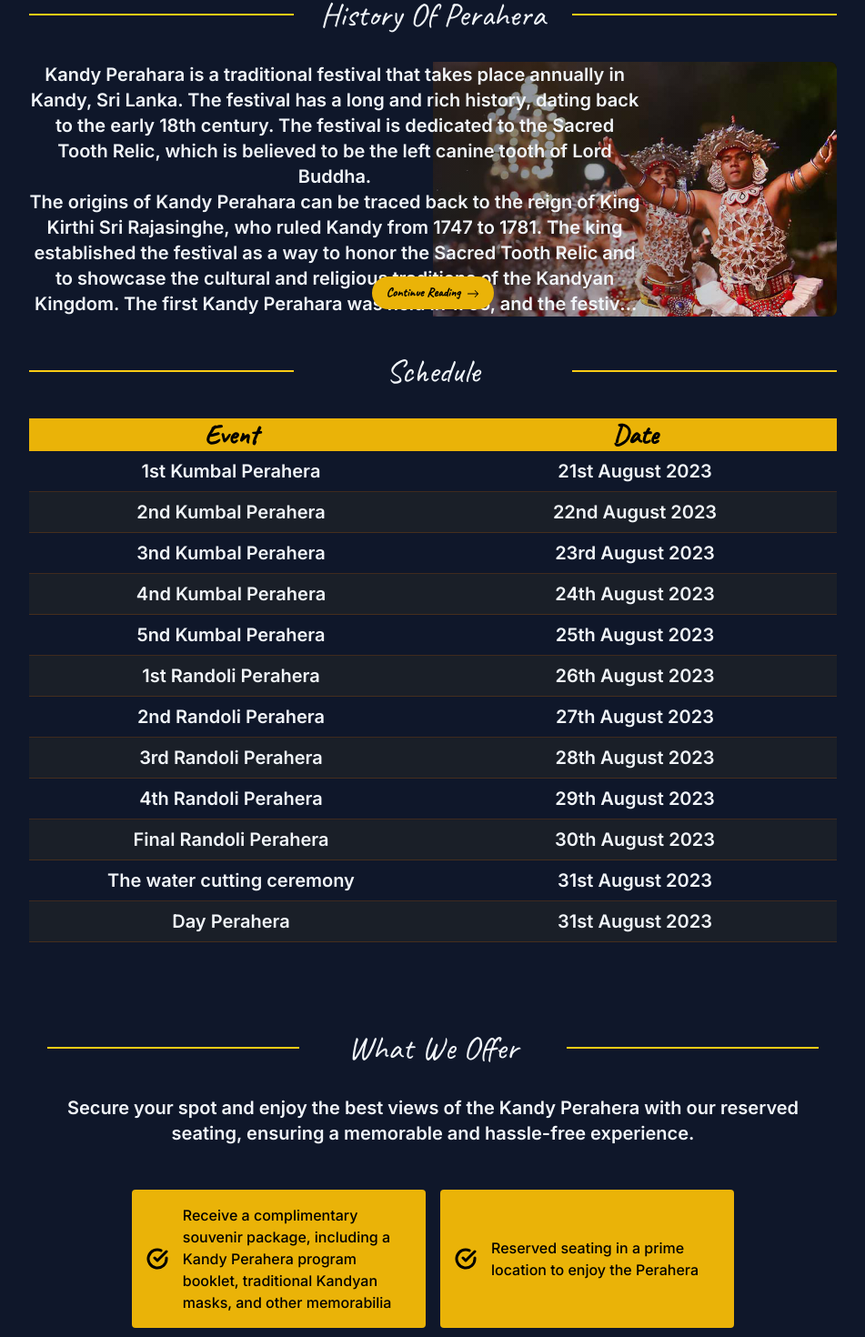
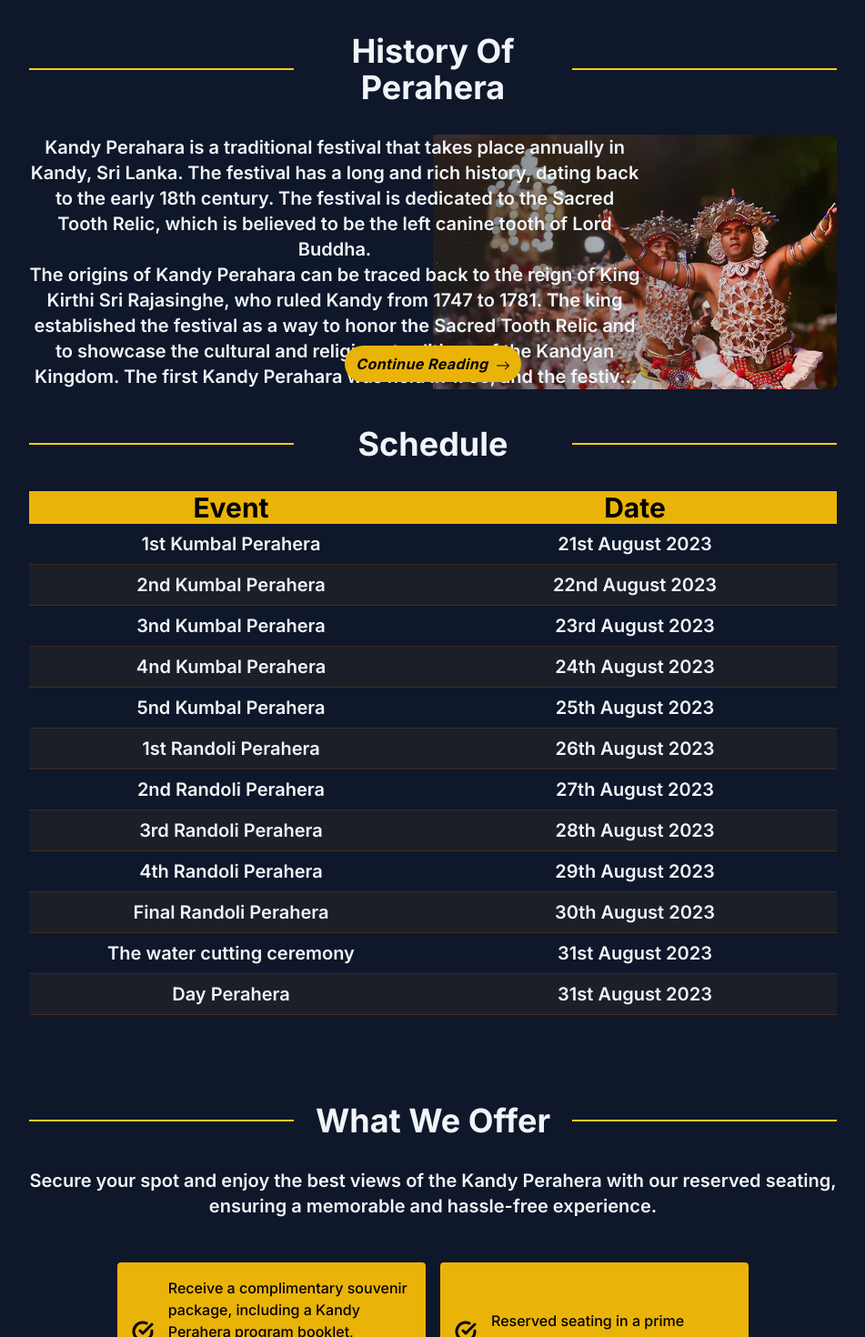
Before and after one commit to rumeshranaweera/kandyperahera, a Next.js app: page / in a window 1280 px wide. Shown: the part 1320-2790 px from the top of the page at 91% size, without its empty margins (164-1115 px from the left). Built offline with nearby package versions, Linux system fonts and the light colour scheme.

Commit message:
change font

```diff
--- a/app/globals.css
+++ b/app/globals.css
@@ -28,11 +28,11 @@ h3,
 h4,
 h5,
 h6 {
-  @apply font-canveat;
+  @apply font-bold font-inter;
 }
 
 .primary-btn {
-  @apply h-10 px-3 py-1 font-semibold text-black capitalize bg-yellow-500 rounded-full font-canveat hover:bg-yellow-600;
+  @apply h-10 px-3 py-1 font-bold tracking-wide text-black capitalize bg-yellow-500 rounded-full font-inter hover:bg-yellow-600;
 }
 .paragraph {
   @apply text-xl font-semibold;
--- a/components/history .tsx
+++ b/components/history .tsx
@@ -79,7 +79,7 @@ function Hstory() {
           </div>
           <button
             onClick={() => setIsHistoryModelOpen(true)}
-            className="absolute left-0 right-0 px-4 py-2 mx-auto text-sm font-bold text-black capitalize bg-yellow-500 rounded-full w-fit bottom-2 font-canveat hover:cursor-pointer focus:ring-2 focus:ring-black focus:border-none group"
+            className="absolute left-0 right-0 mx-auto italic w-fit bottom-2 primary-btn hover:cursor-pointer focus:ring-2 focus:ring-black focus:border-none group"
           >
             continue reading{" "}
             <BsArrowRight className="inline-block ml-1 duration-300 group-hover:ml-2" />
--- a/components/offers.tsx
+++ b/components/offers.tsx
@@ -3,8 +3,8 @@ import SectionTitle from "./sectionTitle";
 
 const Offers = () => {
   return (
-    <section className=" body-font">
-      <div className="container px-5 py-16 mx-auto">
+    <>
+      <div className="w-full py-16 ">
         <div className="mb-10 text-center">
           <SectionTitle title="What we offer" />
           <p className="mx-auto text-base leading-relaxed paragraph lg:w-full">
@@ -22,7 +22,7 @@ const Offers = () => {
         </div>
         <button className="mx-auto primary-btn">Reserve my seat</button>
       </div>
-    </section>
+    </>
   );
 };
 
--- a/components/sectionTitle.tsx
+++ b/components/sectionTitle.tsx
@@ -1,7 +1,7 @@
 const SectionTitle = ({ title }: { title: string }) => {
   return (
     <div className="my-8 ">
-      <h2 className="grid grid-cols-3 items-center gap-2 shrink text-4xl capitalize before:block before:h-0.5 before:bg-yellow-400 after:block after:h-0.5 after:bg-yellow-400">
+      <h2 className="grid grid-cols-[repeat(3,_1fr);] items-center gap-2 shrink text-4xl capitalize before:block w-full before:h-0.5 before:bg-yellow-400 after:block after:h-0.5 after:bg-yellow-400">
         {title}
       </h2>
     </div>
```
